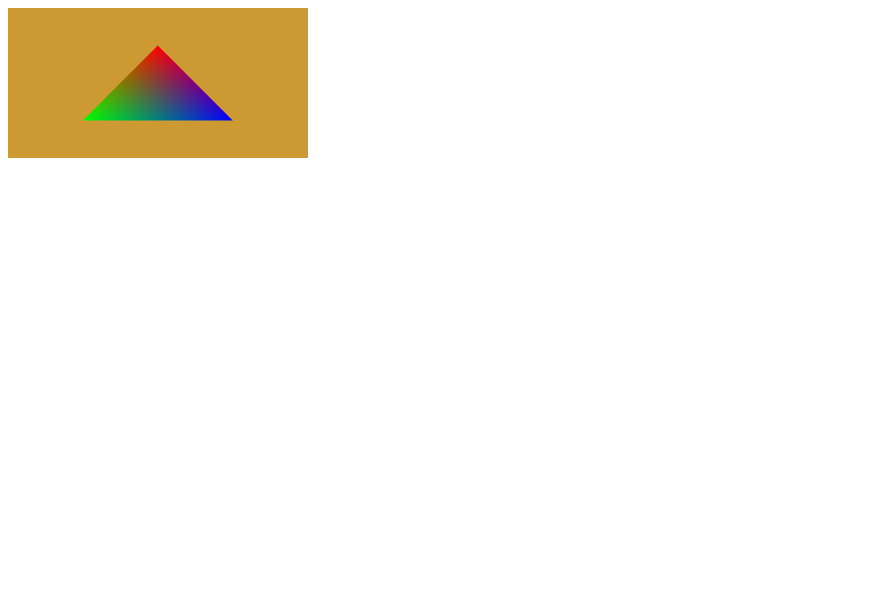
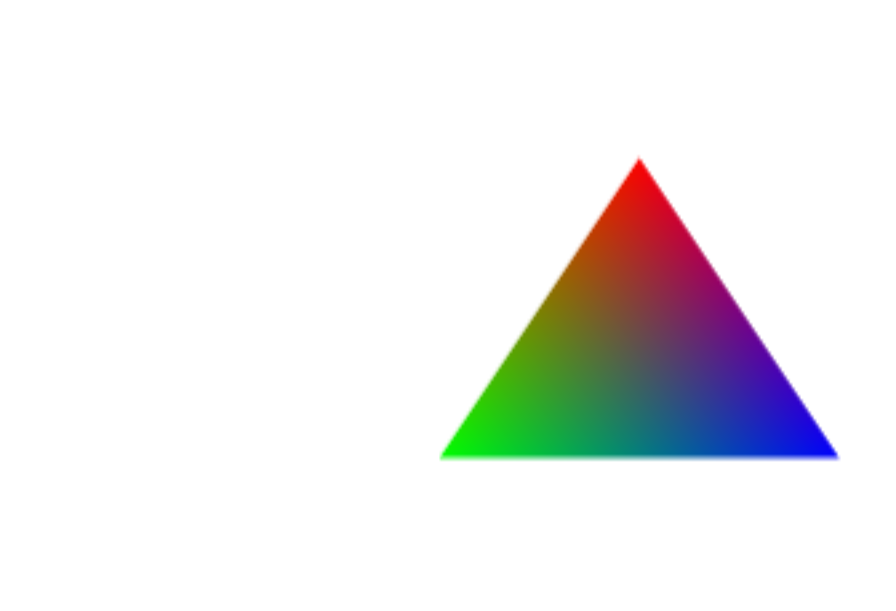
Before and after one commit to bartek-kachnic123/Html_css, a plain HTML site: page webgl/index.html in a window 1280 px wide. Shown: the whole page, without its empty margins (0-896 px from the left). Drawn offline with Linux system fonts and the light colour scheme.

Commit message:
added style.css

```diff
--- a/webgl/index.html
+++ b/webgl/index.html
@@ -5,6 +5,7 @@
     <meta http-equiv="X-UA-Compatible" content="IE=edge">
     <meta name="viewport" content="width=device-width, initial-scale=1.0">
     <title>Example webgl</title>
+    <link rel="stylesheet" href="styles/style.css">
 </head>
 <body onload="initCanvas();">
     <canvas id="canvas_triangle"></canvas>
--- a/webgl/scripts/app.js
+++ b/webgl/scripts/app.js
@@ -1,10 +1,37 @@
+const vertexShaderTxt = `
+    precision mediump float;
+
+    attribute vec2 vertPosition;
+    attribute vec3 vertColor;
+
+    varying vec3 fragColor;
+
+    void main()
+    {
+        fragColor = vertColor;
+        gl_Position = vec4(vertPosition, 0.0, 1.0);
+    }
+`;
+
+const fragmentShaderTxt = `
+    precision mediump float;
+    varying vec3 fragColor;
+
+    void main()
+    {
+        gl_FragColor  = vec4(fragColor,1.0);
+    }
+`;
+
+
+
 const initTriangle = function () {
   let canvas = document.getElementById("canvas_triangle");
   let gl = canvas.getContext("webgl");
 
   if (!gl) alert("Webgl not supported!");
 
-  gl.clearColor(0.8, 0.6, 0.2, 1.0);
+  gl.clearColor(1.0, 1.0, 1.0, 1.0);
   gl.clear(gl.COLOR_BUFFER_BIT | gl.DEPTH_BUFFER_BIT);
 
   let vertexShader = gl.createShader(gl.VERTEX_SHADER);
@@ -28,11 +55,12 @@ const initTriangle = function () {
   gl.validateProgram(program);
 
   let triangleVert = [
-    0.0, 0.5, 1.0, 0.0, 0.0, -0.5, -0.5, 0.0, 1.0, 0.0, 0.5, -0.5, 0.0, 0.0,
-    1.0,
+    0.0, 0.5, 1.0, 0.0, 0.0, // X Y R G B
+    -0.5, -0.5, 0.0, 1.0, 0.0,
+    0.5, -0.5, 0.0, 0.0, 1.0,
   ];
 
-  const triangleVertexBufferObject = gl.createBuffer();
+  let triangleVertexBufferObject = gl.createBuffer();
   gl.bindBuffer(gl.ARRAY_BUFFER, triangleVertexBufferObject);
   gl.bufferData(
     gl.ARRAY_BUFFER,
@@ -64,35 +92,9 @@ const initTriangle = function () {
   gl.enableVertexAttribArray(colorAttrLocation);
 
   gl.useProgram(program);
-
   gl.drawArrays(gl.TRIANGLES, 0, 3);
 };
 
 const initCanvas = function () {
   initTriangle();
 };
-
-const vertexShaderTxt = `
-    precision mediump float;
-
-    attribute vec2 vertPosition;
-    attribute vec3 vertColor;
-
-    varying vec3 fragColor;
-
-    void main()
-    {
-        fragColor = vertColor;
-        gl_Position = vec4(vertPosition, 0.0, 1.0);
-    }
-`;
-
-const fragmentShaderTxt = `
-    precision mediump float;
-    varying vec3 fragColor;
-
-    void main()
-    {
-        gl_FragColor  = vec4(fragColor,1.0);
-    }
-`;
--- /dev/null
+++ b/webgl/styles/style.css
@@ -0,0 +1,7 @@
+body {
+    text-align: center;
+}
+#canvas_triangle, #canvas_square {
+    width: 800px;
+    height: 600px;
+}
```
